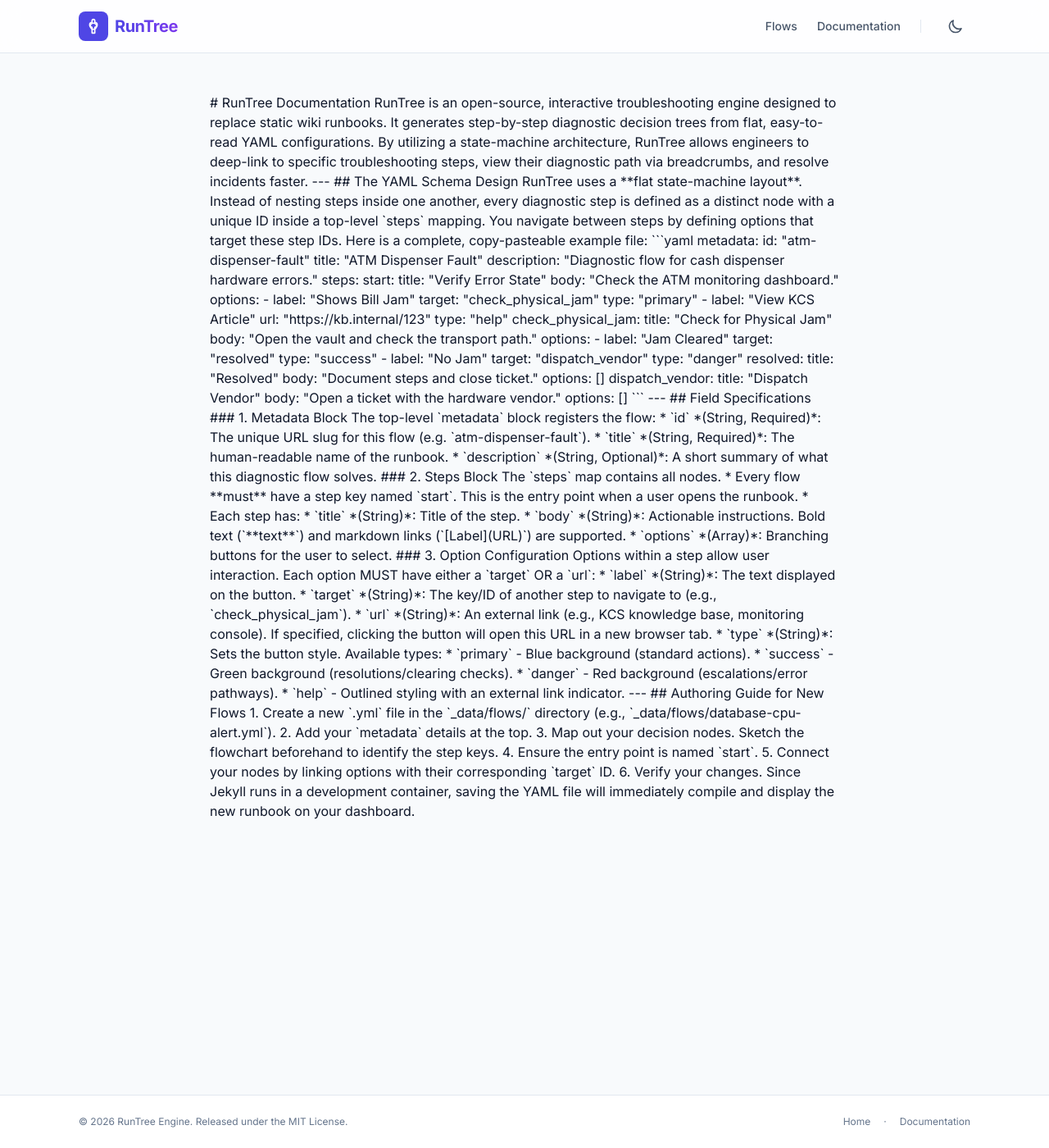
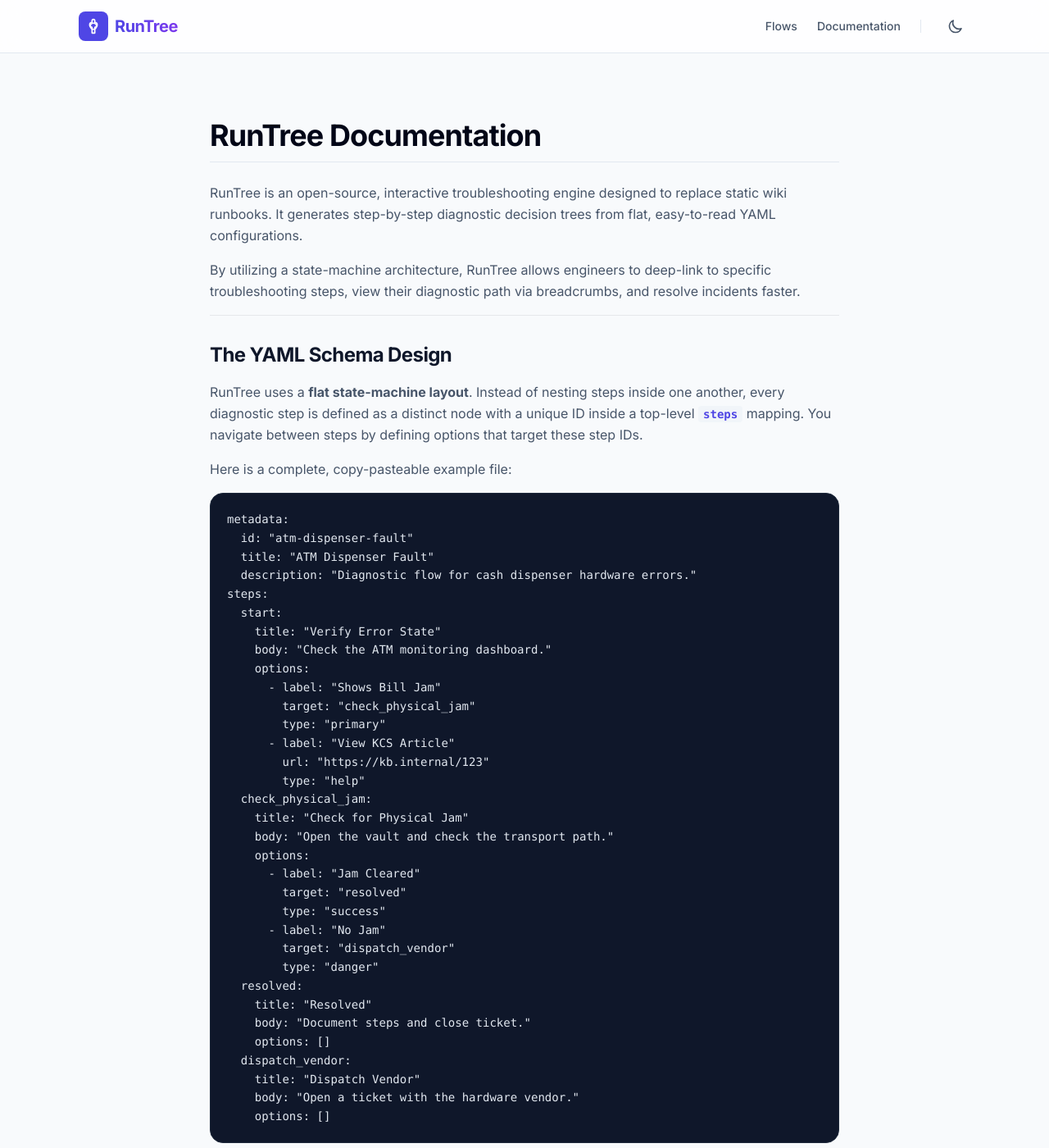
Before and after one commit to kspillane/RunTree, a Jekyll site: the page built from docs.md, in a window 1280 px wide and 1400 px high. Shown: the whole window at 82% size. Built offline with Jekyll 4.4.1, drawn with Linux system fonts in a browser that asks for light colours; nearby versions of some CDN libraries; some of the changed text lies outside the part shown.

Commit message:
feat: update config, license, and docs for GitHub Pages deployment
- Fix markdown rendering inside HTML wrapper in docs.md
- Update baseurl and absolute paths for GitHub Pages subpath (/RunTree)
- Add GPLv3 License
- Add README.md
- Update copyright to Kyle Spillane

```diff
--- a/_config.yml
+++ b/_config.yml
@@ -1,5 +1,7 @@
 title: RunTree
 description: "Interactive troubleshooting decision trees from YAML."
+url: "https://kspillane.github.io"
+baseurl: "/RunTree"
 theme: null
 exclude:
   - docker-compose.yml
--- a/_layouts/default.html
+++ b/_layouts/default.html
@@ -75,7 +75,7 @@
   <header class="sticky top-0 z-40 w-full border-b border-slate-200 dark:border-slate-800 bg-white/80 dark:bg-slate-900/80 backdrop-blur-md">
     <div class="max-w-6xl mx-auto px-4 sm:px-6 lg:px-8 h-16 flex items-center justify-between">
       <!-- Logo -->
-      <a href="/" class="flex items-center space-x-2 group">
+      <a href="{{ site.baseurl }}/" class="flex items-center space-x-2 group">
         <div class="p-2 bg-indigo-600 dark:bg-indigo-500 rounded-lg text-white group-hover:scale-105 transition-transform">
           <!-- Tree SVG Icon -->
           <svg xmlns="http://www.w3.org/2000/svg" class="h-5 w-5" fill="none" viewBox="0 0 24 24" stroke="currentColor" stroke-width="2">
@@ -91,8 +91,8 @@
 
       <!-- Navigation -->
       <nav class="flex items-center space-x-6">
-        <a href="/" class="text-sm font-medium text-slate-600 dark:text-slate-300 hover:text-indigo-600 dark:hover:text-indigo-400 transition-colors">Flows</a>
-        <a href="/docs" class="text-sm font-medium text-slate-600 dark:text-slate-300 hover:text-indigo-600 dark:hover:text-indigo-400 transition-colors">Documentation</a>
+        <a href="{{ site.baseurl }}/" class="text-sm font-medium text-slate-600 dark:text-slate-300 hover:text-indigo-600 dark:hover:text-indigo-400 transition-colors">Flows</a>
+        <a href="{{ site.baseurl }}/docs" class="text-sm font-medium text-slate-600 dark:text-slate-300 hover:text-indigo-600 dark:hover:text-indigo-400 transition-colors">Documentation</a>
 
         <!-- Divider -->
         <span class="h-4 w-px bg-slate-200 dark:bg-slate-800"></span>
@@ -126,12 +126,12 @@
   <footer class="border-t border-slate-200 dark:border-slate-800 bg-white dark:bg-slate-900 transition-colors duration-200">
     <div class="max-w-6xl mx-auto px-4 sm:px-6 lg:px-8 py-6 flex flex-col sm:flex-row items-center justify-between text-xs text-slate-500 dark:text-slate-400 space-y-3 sm:space-y-0">
       <div>
-        &copy; 2026 RunTree Engine. Released under the MIT License.
+        &copy; 2026 Kyle Spillane. Released under the GPLv3 License.
       </div>
       <div class="flex space-x-4">
-        <a href="/" class="hover:text-slate-900 dark:hover:text-slate-100 transition-colors">Home</a>
+        <a href="{{ site.baseurl }}/" class="hover:text-slate-900 dark:hover:text-slate-100 transition-colors">Home</a>
         <span>&middot;</span>
-        <a href="/docs" class="hover:text-slate-900 dark:hover:text-slate-100 transition-colors">Documentation</a>
+        <a href="{{ site.baseurl }}/docs" class="hover:text-slate-900 dark:hover:text-slate-100 transition-colors">Documentation</a>
       </div>
     </div>
   </footer>
--- a/docs.md
+++ b/docs.md
@@ -4,7 +4,7 @@
 permalink: /docs
 ---
 
-<div class="prose max-w-3xl mx-auto py-4">
+<div class="prose max-w-3xl mx-auto py-4" markdown="1">
 
 # RunTree Documentation
 
--- a/index.html
+++ b/index.html
@@ -22,7 +22,7 @@
             RunTree generates interactive, step-by-step diagnostic decision trees from flat YAML configurations. Replace static wikis and empower your IT and Service Desk teams with structured troubleshooting flows.
           </p>
           <div class="flex flex-wrap gap-4 pt-2">
-            <a href="/docs" class="inline-flex items-center justify-center px-5 py-3 border border-transparent text-sm font-medium rounded-xl text-indigo-950 bg-white hover:bg-slate-100 transition-colors shadow-lg">
+            <a href="{{ site.baseurl }}/docs" class="inline-flex items-center justify-center px-5 py-3 border border-transparent text-sm font-medium rounded-xl text-indigo-950 bg-white hover:bg-slate-100 transition-colors shadow-lg">
               Learn How It Works
             </a>
             <a href="https://github.com" target="_blank" class="inline-flex items-center justify-center px-5 py-3 border border-slate-700 hover:border-slate-600 text-sm font-medium rounded-xl text-slate-300 bg-slate-800/40 hover:bg-slate-800/80 transition-colors">
```
Also changed, not shown: README.md (added), 1 other file.
